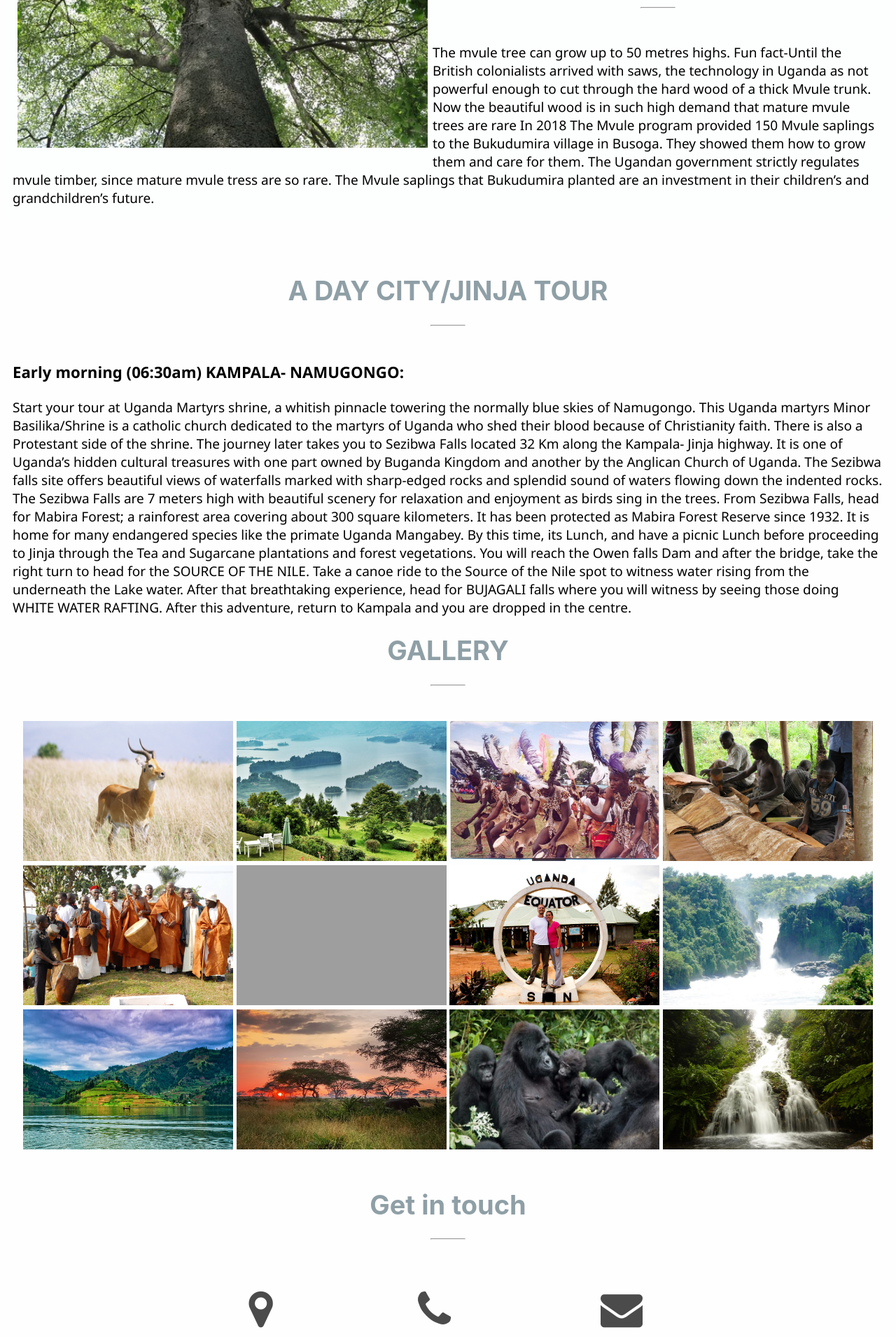
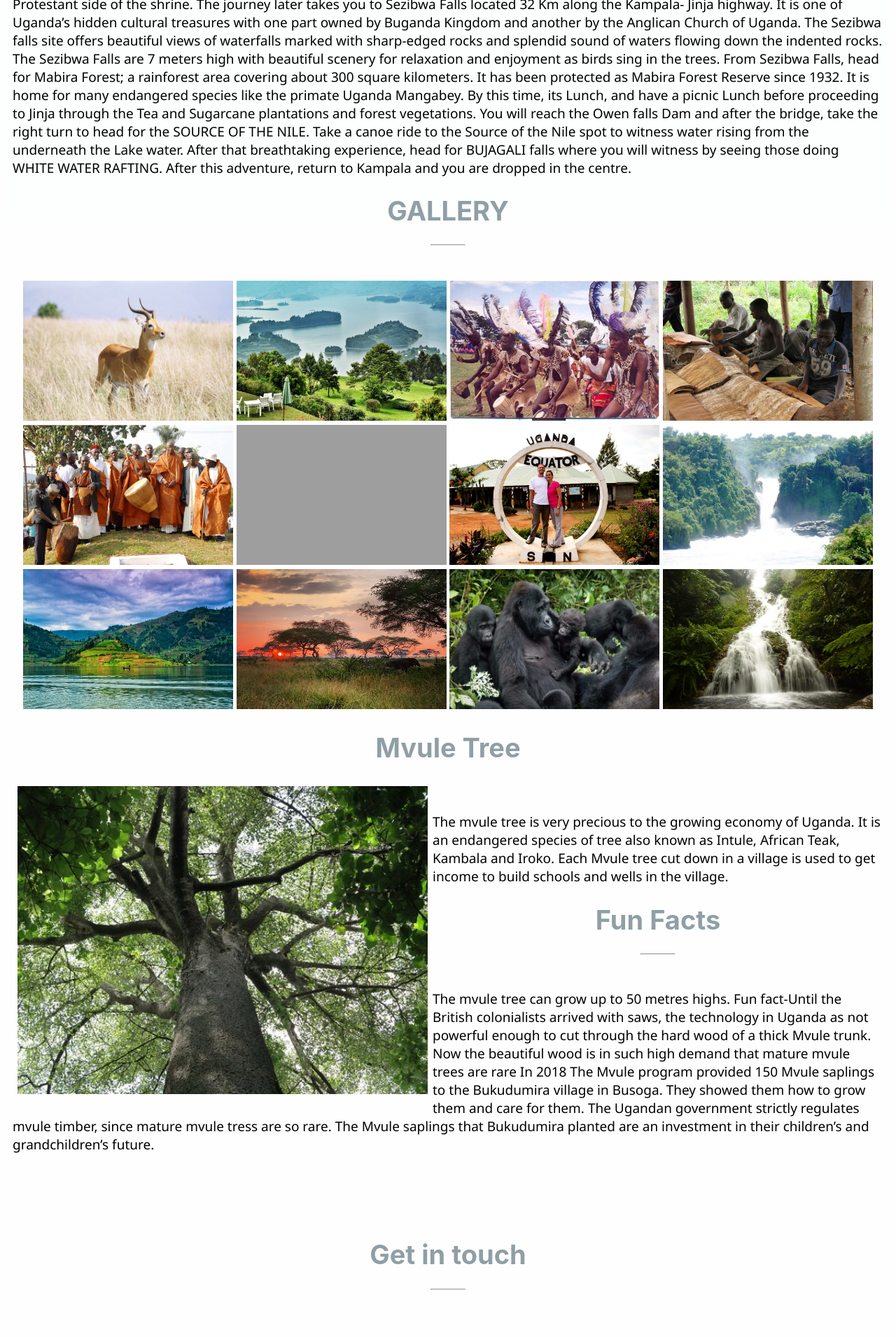
Before and after one commit to Mvule/Mvule.github.io, a plain HTML site: page index.html in a window 1280 px wide. Shown: the part 495-2405 px from the top of the page at 70% size. Drawn offline with Linux system fonts and the light colour scheme; grey boxes are pictures that could not be loaded.

Commit message:
Update index.html

```diff
--- a/index.html
+++ b/index.html
@@ -21,19 +21,7 @@
     <div id="content">
         <div id="welcome">
         <h1>MVULE INTERNATIONAL TOURS AND TRAVEL</h1><hr>
-        <img  class="mvule" src="mvule tree.jpg" alt="mvule tree" style="float:left;" width="600px"> <br>
-        <p>The mvule tree is very precious to the growing economy of Uganda. It is an endangered species of tree also known as Intule, African Teak, Kambala and Iroko.
-            Each Mvule tree cut down in a village is used to get income to build schools and wells in the village.
-            </p>
 
-        <div><h1>Fun Facts</h1><hr>
-        <p>The mvule tree can grow up to 50 metres highs.
-            Fun fact-Until the British colonialists arrived with saws, the technology in Uganda as not powerful enough to cut through the hard wood of a thick Mvule trunk. Now the beautiful wood is in such high demand that mature mvule trees are rare
-
-            In 2018 The Mvule program provided 150 Mvule saplings to the Bukudumira village in Busoga. They showed them how to grow them and care for them. The Ugandan government strictly regulates mvule timber, since mature mvule tress are so rare. The Mvule saplings that Bukudumira planted are an investment in their children’s and grandchildren’s future.
-
-
-        </p></div><br><br>
 
 
     </div>
@@ -66,6 +54,21 @@
            <img src="12.jpg" alt="photo" width="300px" height="200px">
            <img src="13.jpg" alt="photo" width="300px" height="200px">
         </div>
+        <div class="mvule_tree">
+            <h1>Mvule Tree</h1>
+        <img  class="mvule" src="mvule tree.jpg" alt="mvule tree" style="float:left;" width="600px"> <br>
+        <p>The mvule tree is very precious to the growing economy of Uganda. It is an endangered species of tree also known as Intule, African Teak, Kambala and Iroko.
+            Each Mvule tree cut down in a village is used to get income to build schools and wells in the village.
+            </p>
+
+        <div><h1>Fun Facts</h1><hr>
+        <p>The mvule tree can grow up to 50 metres highs.
+            Fun fact-Until the British colonialists arrived with saws, the technology in Uganda as not powerful enough to cut through the hard wood of a thick Mvule trunk. Now the beautiful wood is in such high demand that mature mvule trees are rare
+
+            In 2018 The Mvule program provided 150 Mvule saplings to the Bukudumira village in Busoga. They showed them how to grow them and care for them. The Ugandan government strictly regulates mvule timber, since mature mvule tress are so rare. The Mvule saplings that Bukudumira planted are an investment in their children’s and grandchildren’s future.
+
+
+        </p></div><br><br></div>
     <footer id="contact us">
         <h1>Get in touch</h1><hr>
         <div class="cont">
```
